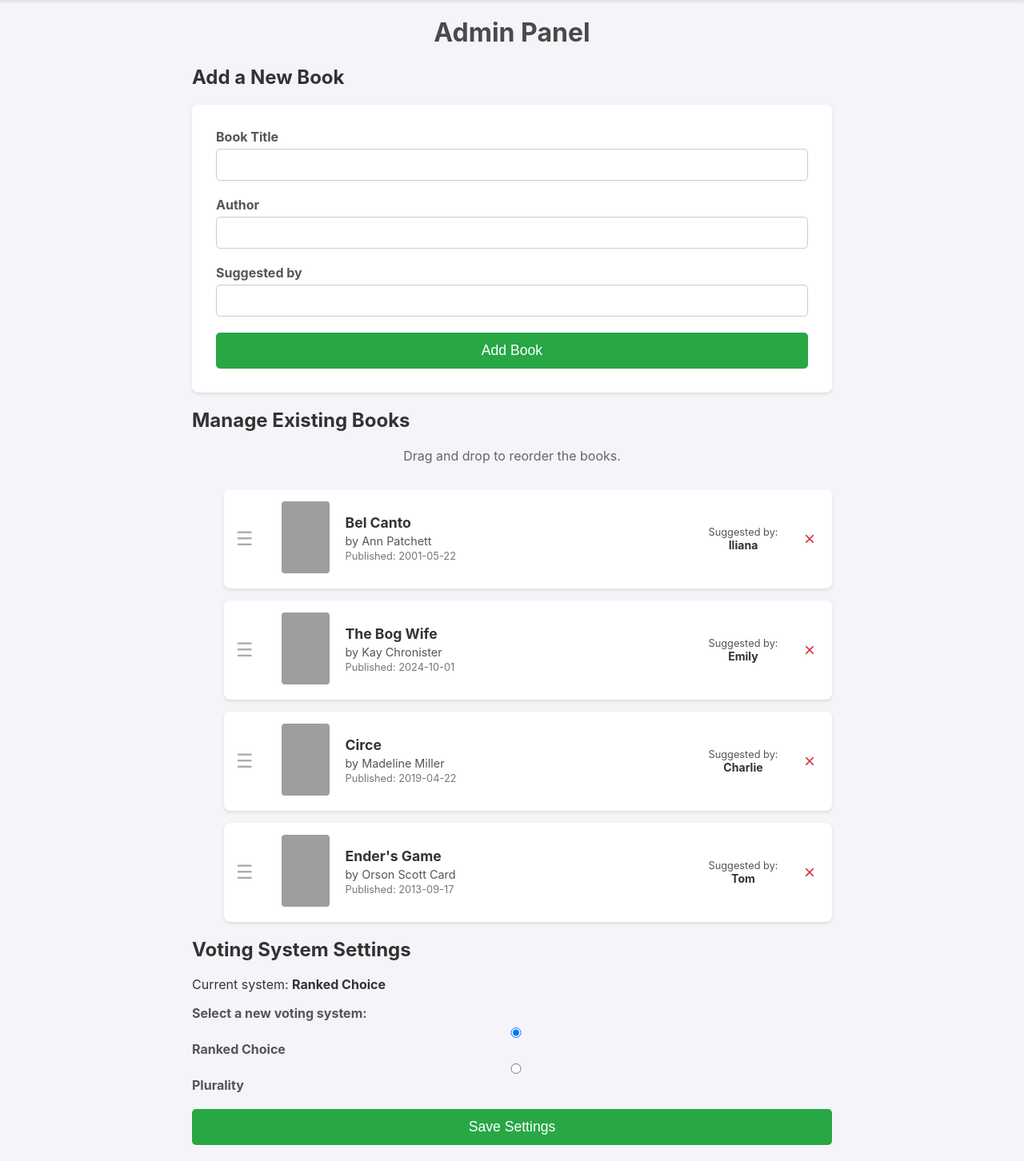
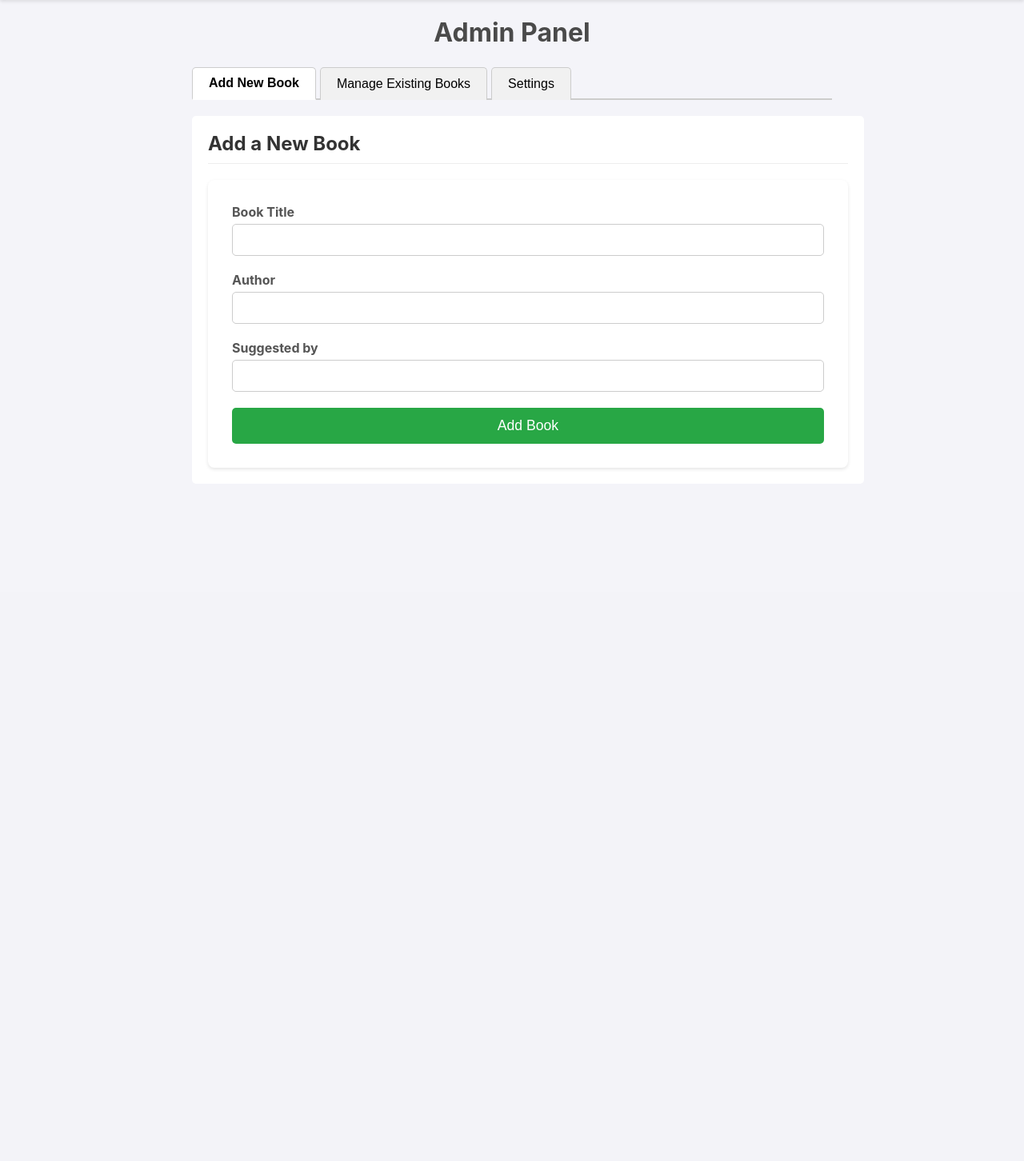
Before and after one commit to louloucodes/book_club_voting, a Flask app: page /admin/ in a window 1280 px wide. Shown: the part 60-1512 px from the top of the page at 80% size. After the commit the page ends 615 px from the top, so only its background shows below. Run offline with Flask 3, Linux system fonts and the light colour scheme; the visitor is signed in with stand-in values (Sample User, id 1); grey boxes are pictures that could not be loaded.

Commit message:
fixed radio button layout problem

```diff
--- a/static/css/components/_admin.css
+++ b/static/css/components/_admin.css
@@ -39,6 +39,119 @@
     line-height: 1;
 }
 
-.delete-button:hover {
-    color: #a71d2a;
+/* --- Tab Styles --- */
+.tab-container {
+    display: flex;
+    border-bottom: 2px solid #ccc;
+    margin-bottom: 20px;
 }
+
+.tab-link {
+    padding: 10px 20px;
+    cursor: pointer;
+    background-color: #f1f1f1;
+    border: 1px solid #ccc;
+    border-bottom: none;
+    margin-right: 5px;
+    border-radius: 5px 5px 0 0;
+    font-size: 1em;
+    position: relative;
+    top: 2px;
+}
+
+.tab-link.active {
+    background-color: #fff;
+    border-bottom: 2px solid #fff;
+    font-weight: bold;
+}
+
+.tab-content {
+    display: none; /* Hide all tab content by default */
+}
+
+.tab-content.active {
+    display: block; /* Show only the active tab content */
+}
+
+/* --- General Admin Styles --- */
+.admin-section {
+    background-color: #fff;
+    padding: 20px;
+    border: 1px solid #ddd;
+    border-radius: 5px;
+    margin-bottom: 30px;
+    width: 100%;
+}
+
+/* For tabbed layout, remove the border from the section itself */
+.tab-content .admin-section {
+    border: none;
+    padding: 20px; /* restore padding */
+}
+
+.admin-section h2 {
+    margin-top: 0;
+    border-bottom: 1px solid #eee;
+    padding-bottom: 10px;
+    margin-bottom: 20px;
+}
+
+#manage-book-list {
+    list-style: none;
+    padding: 0;
+}
+
+#manage-book-list .book-item {
+    display: flex;
+    align-items: center;
+    margin-bottom: 15px;
+    padding: 10px;
+    border: 1px solid #ddd;
+    border-radius: 5px;
+    background-color: #f9f9f9;
+}
+
+.delete-button {
+    margin-left: auto;
+    background-color: #dc3545;
+    color: white;
+    border: none;
+    width: 30px;
+    height: 30px;
+    border-radius: 50%;
+    cursor: pointer;
+    font-size: 1.2em;
+    line-height: 1;
+}
+
+.radio-group {
+    display: flex;
+    flex-direction: column;
+    gap: 10px;
+    margin-top: 10px;
+    width: fit-content;
+    max-width: 100%;
+}
+
+.radio-option {
+    display: flex;
+    align-items: center;
+    gap: 8px;
+    margin: 0;
+    width: fit-content;
+    flex: 0 0 auto;
+}
+
+.radio-option label {
+    margin: 0;
+    font-weight: normal;
+    white-space: nowrap;
+}
+
+.radio-option input[type="radio"] {
+    width: 16px;
+    min-width: 16px;
+    max-width: 16px;
+    margin-right: 8px; /* ensures space between button and label */
+    accent-color: #007bff; /* keep your custom color */
+}
--- a/static/js/admin.js
+++ b/static/js/admin.js
@@ -173,6 +173,33 @@ async function handleSettingsSubmit(event) {
     }
 }
 
+/**
+ * Handles the logic for switching between admin tabs.
+ */
+function handleTabSwitching(event) {
+    // Ensure the clicked element is a tab link
+    if (!event.target.classList.contains('tab-link')) {
+        return;
+    }
+
+    const clickedTab = event.target;
+    const targetPanelId = clickedTab.dataset.target;
+    const targetPanel = document.getElementById(targetPanelId);
+
+    // Remove 'active' class from all tabs and panels
+    document.querySelectorAll('.tab-link').forEach(tab => {
+        tab.classList.remove('active');
+    });
+    document.querySelectorAll('.tab-content').forEach(panel => {
+        panel.classList.remove('active');
+    });
+
+    // Add 'active' class to the clicked tab and its corresponding panel
+    clickedTab.classList.add('active');
+    if (targetPanel) {
+        targetPanel.classList.add('active');
+    }
+}
 
 // --- Initialization for Admin Page ---
 export function initAdminPage() {
@@ -203,4 +230,10 @@ export function initAdminPage() {
     if (settingsForm) {
         settingsForm.addEventListener('submit', handleSettingsSubmit);
     }
+
+    // NEW: Add event listener for the tab container
+    const tabContainer = document.querySelector('.tab-container');
+    if (tabContainer) {
+        tabContainer.addEventListener('click', handleTabSwitching);
+    }
 }
--- a/templates/admin.html
+++ b/templates/admin.html
@@ -5,6 +5,17 @@
 {% block content %}
     <h1>Admin Panel</h1>
 
+    <!-- NEW: Tab navigation structure -->
+    <div class="tab-container">
+        <button class="tab-link active" data-target="add-book-panel">Add New Book</button>
+        <button class="tab-link" data-target="manage-books-panel">Manage Existing Books</button>
+        <button class="tab-link" data-target="settings-panel">Settings</button>
+    </div>
+
+    <!-- NEW: Tab content panels -->
+
+    <!-- Panel 1: Add Book (active by default) -->
+    <div id="add-book-panel" class="tab-content active">
         <div class="admin-section">
             <h2>Add a New Book</h2>
             <form id="add-book-form" class="book-form">
@@ -24,11 +35,13 @@
             </form>
             <div id="form-message" class="form-message"></div>
         </div>
+    </div>
 
+    <!-- Panel 2: Manage Books -->
+    <div id="manage-books-panel" class="tab-content">
         <div class="admin-section">
             <h2>Manage Existing Books</h2>
             <p class="instructions">Drag and drop to reorder the books.</p>
-        <!-- MODIFIED: The list now uses the .book-item structure -->
             <ul id="manage-book-list">
                 {% for book in books %}
                 <li class="book-item" data-id="{{ book.id }}" id="manage-item-{{ book.id }}">
@@ -43,7 +56,6 @@
                     <div class="book-info">
                         <h2 class="book-title">{{ book.title }}</h2>
                         <p class="book-author">by {{ book.author }}</p>
-                    <!-- MODIFIED: Use 'published_date' to match the Book object -->
                         <p class="book-publication-date">Published: {{ book.published_date }}</p>
                     </div>
                     {% if config.SHOW_SUGGESTER %}
@@ -59,8 +71,10 @@
             <button id="save-order-button" class="submit-button" style="display: none;">Save New Order</button>
             <div id="order-message" class="form-message"></div>
         </div>
+    </div>
 
-    <!-- NEW: Section for voting system settings -->
+    <!-- Panel 3: Settings -->
+    <div id="settings-panel" class="tab-content">
         <div class="admin-section">
             <h2>Voting System Settings</h2>
             <form id="voting-system-form">
@@ -68,21 +82,23 @@
                 <div class="form-group">
                     <label>Select a new voting system:</label>
                     <div class="radio-group">
+                        <div class="radio-option">
                             <input type="radio" id="ranked_choice" name="voting_system" value="ranked_choice" {% if config.VOTING_SYSTEM == 'ranked_choice' %}checked{% endif %}>
                             <label for="ranked_choice">Ranked Choice</label>
                         </div>
-                <div class="radio-group">
+                        <div class="radio-option">
                             <input type="radio" id="plurality" name="voting_system" value="plurality" {% if config.VOTING_SYSTEM == 'plurality' %}checked{% endif %}>
                             <label for="plurality">Plurality</label>
+                        </div>
                     </div>
                 </div>
                 <button type="submit" class="submit-button">Save Settings</button>
             </form>
             <div id="settings-message" class="form-message"></div>
         </div>
+    </div>
 {% endblock %}
 
 {% block scripts %}
-    <!-- MODIFIED: Load main.js as a module. It will import SortableJS itself. -->
     <script type="module" src="{{ url_for('static', filename='js/main.js') }}"></script>
 {% endblock %}
```
Also changed, not shown: data/books.json (+14 -14 lines), src/utils.py (+167 -12 lines). Lines whose indentation alone changed are shown as unchanged.
